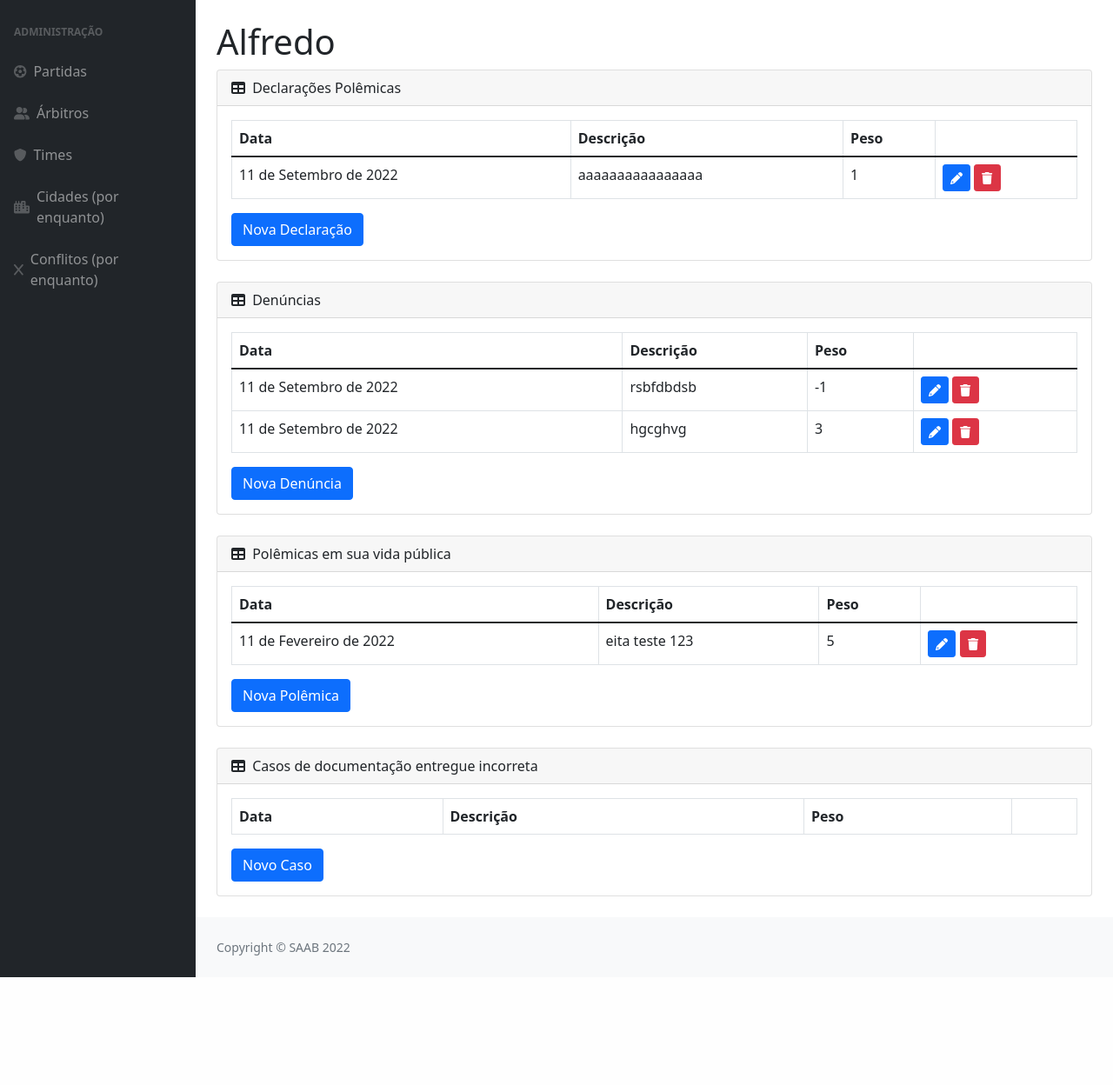
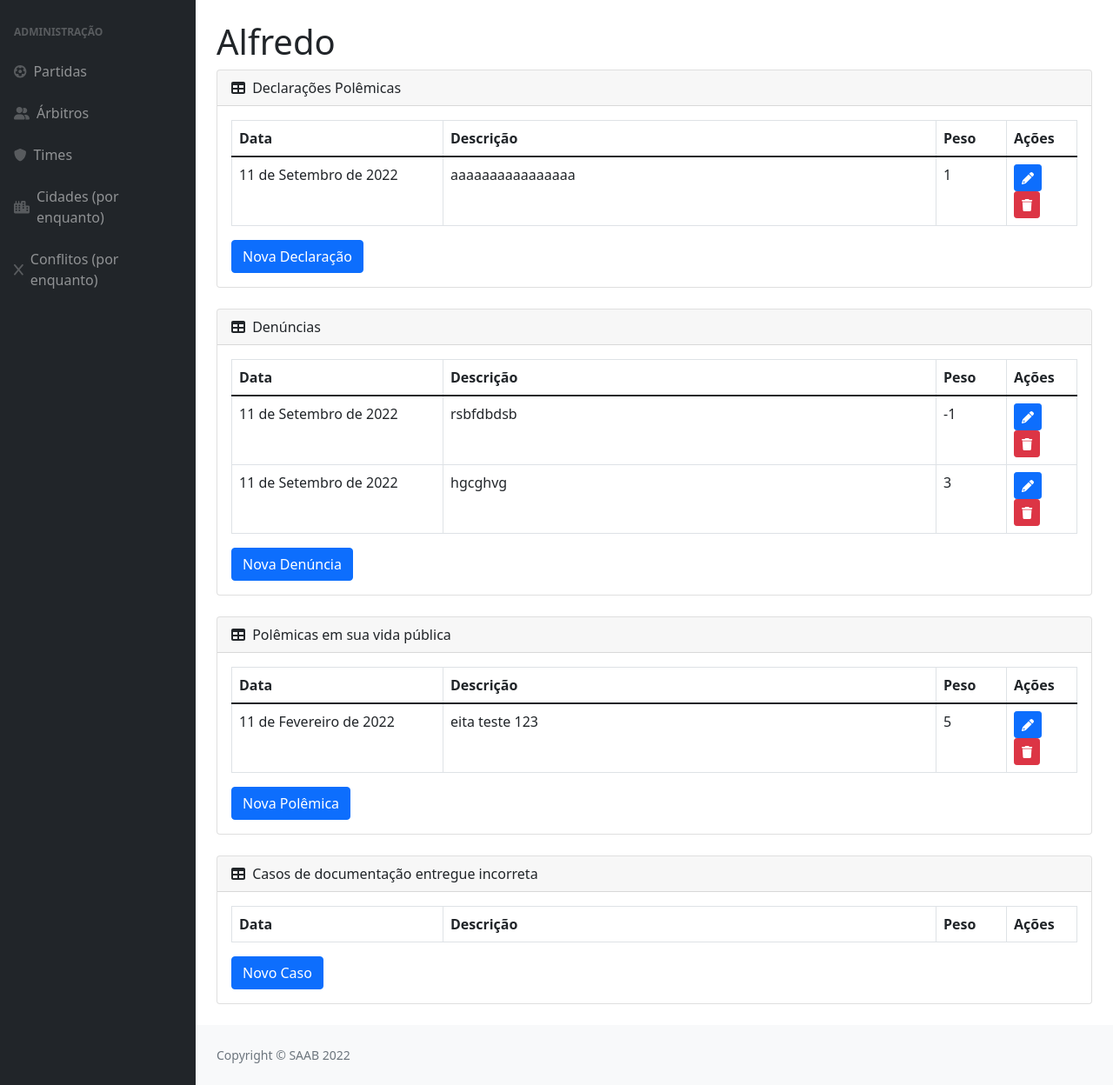
Before and after one commit to ariadnyD/teste, a Django app: page /InfoAdicionais/1 in a window 1280 px wide. Shown: the part 56-1304 px from the top of the page at 87% size. Before the commit the page ends 1180 px from the top, so only its background shows below. Run offline with Django 4.2, Linux system fonts and the light colour scheme; data comes from the database, SQL or seed files in the repository; both versions use the stored data as it was after the commit; lists and menus that the app fills with data are empty; some libraries are stand-ins or nearby versions.

Commit message:
arrumando um errinho

```diff
--- a/privado/templates/SAAB/InfoAdicionais.html
+++ b/privado/templates/SAAB/InfoAdicionais.html
@@ -17,10 +17,10 @@
             <table class="table table-bordered">
                 <thead>
                     <tr>
-                        <th>Data</th>
+                        <th class="col-3">Data</th>
                         <th>Descrição</th>
-                        <th>Peso</th>
-                        <th></th>
+                        <th class="col-1">Peso</th>
+                        <th class="col-1">Ações</th>
                     </tr>
                 </thead>
                 {% for i in Decla %}
@@ -47,10 +47,10 @@
             <table class="table table-bordered">
                 <thead>
                     <tr>
-                        <th>Data</th>
+                        <th class="col-3">Data</th>
                         <th>Descrição</th>
-                        <th>Peso</th>
-                        <th></th>
+                        <th class="col-1">Peso</th>
+                        <th class="col-1">Ações</th>
                     </tr>
                 </thead>
                 {% for i in Denun %}
@@ -77,10 +77,10 @@
             <table class="table table-bordered">
                 <thead>
                     <tr>
-                        <th>Data</th>
+                        <th class="col-3">Data</th>
                         <th>Descrição</th>
-                        <th>Peso</th>
-                        <th></th>
+                        <th class="col-1">Peso</th>
+                        <th class="col-1">Ações</th>
                     </tr>
                 </thead>
                 {% for i in VidaPub %}
@@ -107,10 +107,10 @@
             <table class="table table-bordered">
                 <thead>
                     <tr>
-                        <th>Data</th>
+                        <th class="col-3">Data</th>
                         <th>Descrição</th>
-                        <th>Peso</th>
-                        <th></th>
+                        <th class="col-1">Peso</th>
+                        <th class="col-1">Ações</th>
                     </tr>
                 </thead>
                 {% for i in Doc %}
--- a/privado/templates/SAAB/arbitros.html
+++ b/privado/templates/SAAB/arbitros.html
@@ -21,7 +21,7 @@
                     <th>Data de Nascimento</th>
                     <th>Cidade</th>
                     <th>Forma física</th>
-                    <th></th>
+                    <th>Ações</th>
                 </tr>
             </thead>
             {% for i in arbitros %}
--- a/privado/templates/SAAB/cidades.html
+++ b/privado/templates/SAAB/cidades.html
@@ -18,7 +18,7 @@
             <thead>
                 <tr>
                     <th>Nome</th>
-                    <th></th>
+                    <th>Ações</th>
                 </tr>
             </thead>
             {% for i in cidades %}
--- a/privado/templates/SAAB/conflitos.html
+++ b/privado/templates/SAAB/conflitos.html
@@ -20,7 +20,7 @@
             <th>Time</th>
             <th>Descrição</th>
             <th>Foi erro técnico?</th>
-            <th></th>
+            <th>Ações</th>
           </tr>
         </thead>
         {% for i in conflito %}
--- a/privado/templates/SAAB/times.html
+++ b/privado/templates/SAAB/times.html
@@ -18,7 +18,7 @@
                 <tr>
                     <th>Nome</th>
                     <th>Cidade</th>
-                    <th></th>
+                    <th>Ações</th>
                 </tr>
             </thead>
             {% for i in time %}
--- a/privado/views.py
+++ b/privado/views.py
@@ -180,12 +180,12 @@ def formPolemicaVP(request, id):
     pacote = {"formPolemicaVP": formPolemicaVP}
     return render(request, "SAAB/formPolemicaVP.html", pacote)
 
-def updatePolemicaVP(request, id):
+def updatePolemicaVP(request, ida, id):
     polevp = VidapubliArbitro.objects.get(pk=id)
     formPolemicaVP = PolemicaVPForm(request.POST or None, instance=polevp)
     if formPolemicaVP.is_valid() :
         formPolemicaVP.save()
-        return redirect("/InfoAdicionais/"+str(id))
+        return redirect("/InfoAdicionais/"+str(ida))
 
     pacote = {"formPolemicaVP": formPolemicaVP}
     return render(request, "SAAB/formPolemicaVP.html", pacote)
```
Also changed, not shown: db.sqlite3.
